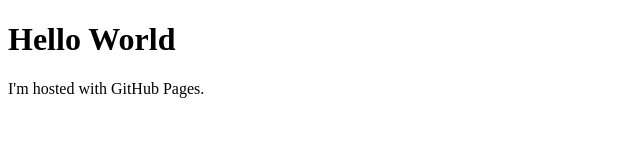
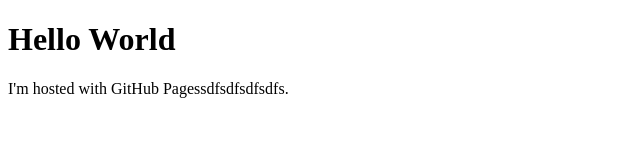
Before and after one commit to KevinKParsons/kevinkparsons.github.io, a plain HTML site: page index.html in a window 1280 px wide. Shown: the whole page, without its empty margins (0-640 px from the left). Drawn offline with Linux system fonts and the light colour scheme.

Commit message:
Update index.html

```diff
--- a/index.html
+++ b/index.html
@@ -2,6 +2,6 @@
 <html>
 <body>
 <h1>Hello World</h1>
-<p>I'm hosted with GitHub Pages.</p>
+<p>I'm hosted with GitHub Pagessdfsdfsdfsdfs.</p>
 </body>
 </html>
```
